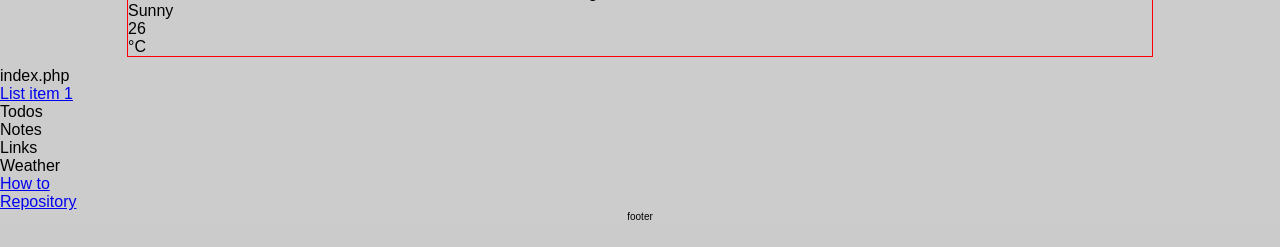
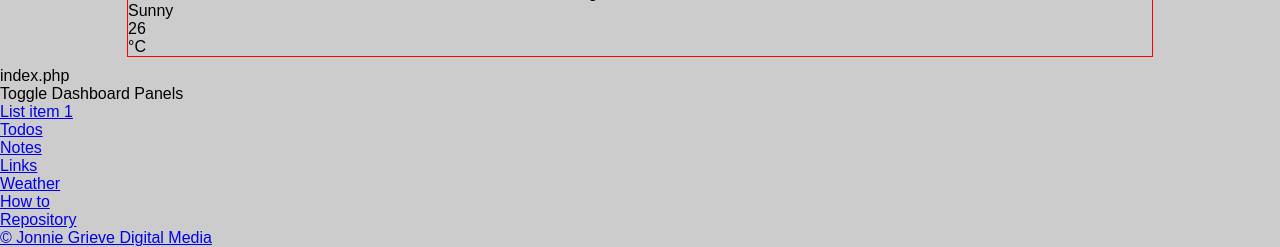
Before and after one commit to jg-digital-media/jgdm_personal_dashboard_dom, a PHP site: page / in a window 1280 px wide. Shown: the part 2732-2979 px from the top of the page. Before the commit the page ends 2952 px from the top, so only its background shows below. Run offline with PHP 8.4, Linux system fonts and the light colour scheme.

Commit message:
input sticky footer for panel toggling

```diff
--- a/index.php
+++ b/index.php
@@ -295,23 +295,25 @@
     <section class="sticky---footer--container">
 
         <ul>
-            <li><a href="#">List item 1</a></li>
-            <li>Todos</li>
-            <li>Notes</li>
-            <li>Links</li>
-            <li>Weather</li>
-            <li><a href="#">How to</a></li>
+            <li id="toggle---dashboard--title">Toggle Dashboard Panels</li>
+            <li><a href="#" class="link">List item 1</a></li>
+            <li><a href="#" class="link buttton button---toggle" id="js---btn_todos">Todos</a></li>
+            <li><a href="#" class="link buttton button---toggle" id="js---btn_notes">Notes</a></li>
+            <li><a href="#" class="link buttton button---toggle" id="js---btn_links">Links</a></li>
+            <li><a href="#" class="link buttton button---toggle" id="js---btn_weather">Weather</a></li>
+            <li><a href="#" class="link">How to</a></li>
             <li><a href="https://github.com/jg-digital-media/jgdm_personal_dashboard_dom" target="_blank">Repository</a></li>
+            <li><a href="#">&copy; Jonnie Grieve Digital Media</a></li>
         </ul>
 
     </section>
 
-    <footer>
+    <!-- <footer>
 
         <p>footer</p>
 
 
-    </footer>
+    </footer>  -->
 
 
     <script type="text/javascript" src="app.js"></script>
```
Also changed, not shown: sass.scss (+31 -3 lines).
